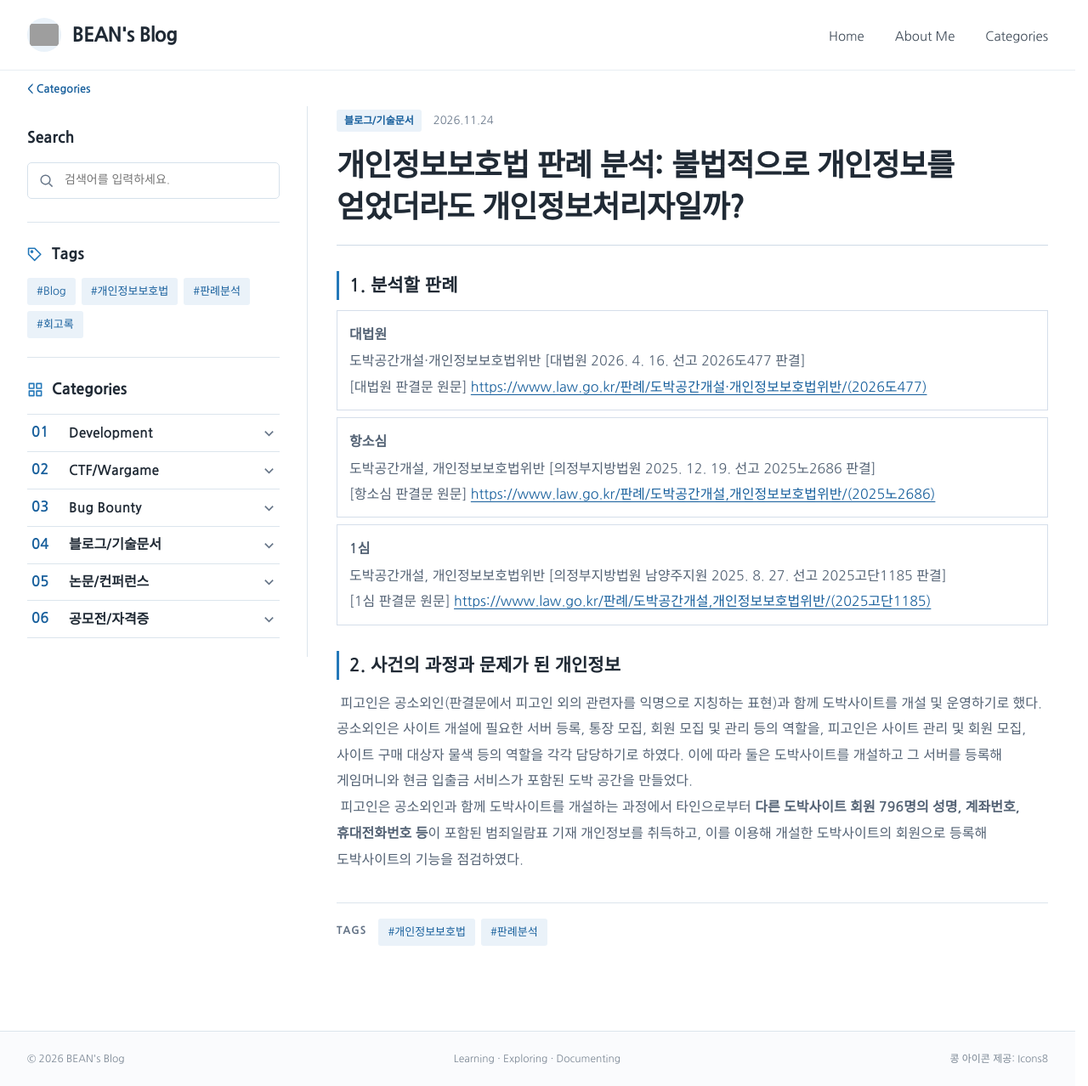
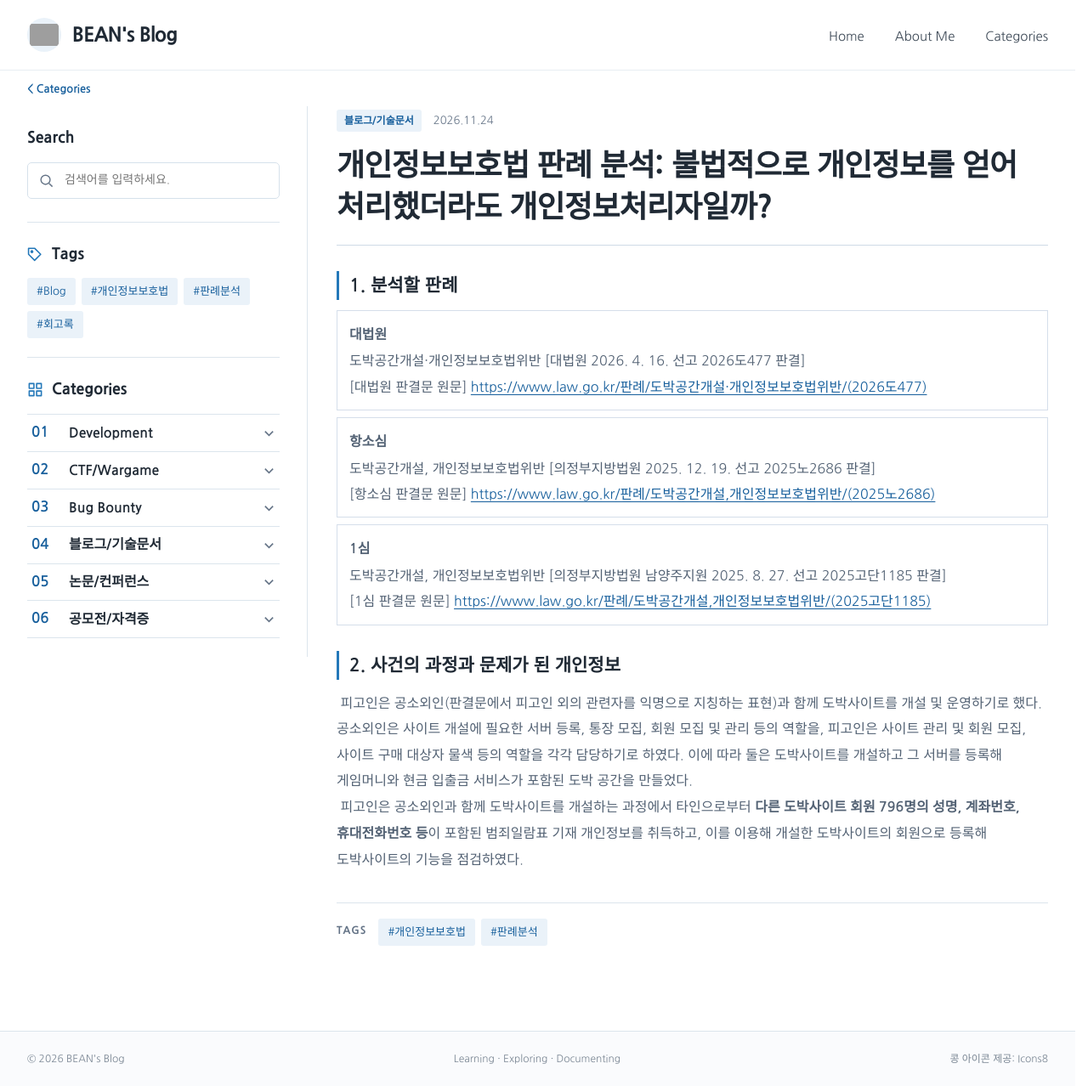
Before and after one commit to BEAN-CMD418/bean-cmd418.github.io, a Jekyll site: the page built from _posts/2026-11-24-personal-information-controller-case-analysis.md, in a window 1280 px wide and 1278 px high. Shown: the whole window at 85% size. Built offline with Jekyll 4.4.1, drawn with Linux system fonts in a browser that asks for light colours; some web fonts are replaced; grey boxes are pictures that could not be loaded.

Commit message:
Update case analysis post title

```diff
--- a/_posts/2026-11-24-personal-information-controller-case-analysis.md
+++ b/_posts/2026-11-24-personal-information-controller-case-analysis.md
@@ -1,5 +1,5 @@
 ---
-title: "개인정보보호법 판례 분석: 불법적으로 개인정보를 얻었더라도 개인정보처리자일까?"
+title: "개인정보보호법 판례 분석: 불법적으로 개인정보를 얻어 처리했더라도 개인정보처리자일까?"
 date: 2026-11-24 16:50:00 +0900
 categories: [tech-docs]
 tags: [개인정보보호법, 판례분석]
```
